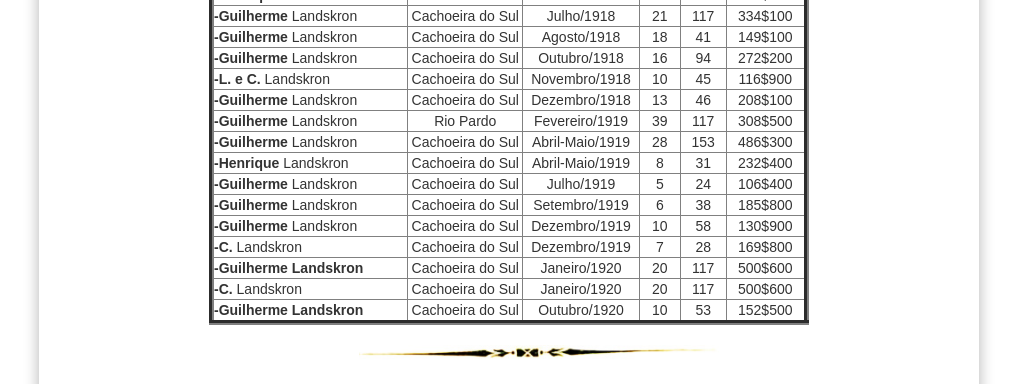
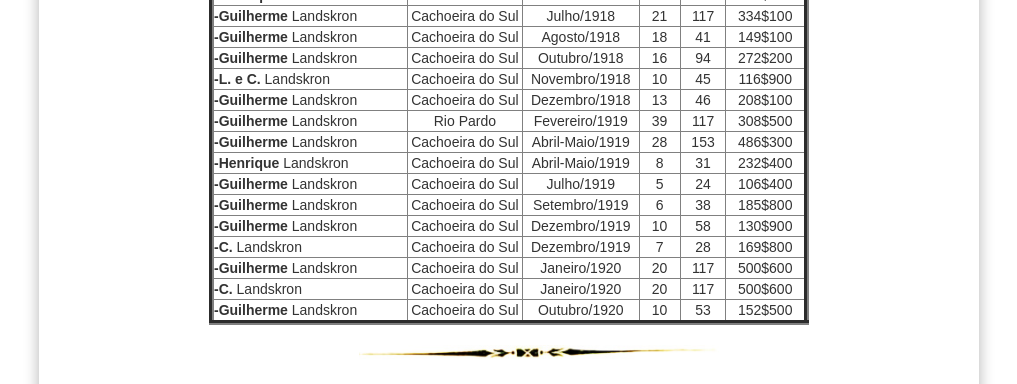
Before and after one commit to claudiovargas1955/claudiovargas1955.github.io, a Jekyll site: the page built from _pages/história-da-iasd-bosque.html, in a window 1280 px wide and 900 px high, scrolled down 1997 px. Shown: the top 384 px of the window, without its empty margins (131-1148 px from the left). Built offline with Jekyll 4.4.1, drawn with Linux system fonts in a browser that asks for light colours; some web fonts are replaced.

Commit message:
Update história-da-iasd-bosque.html

```diff
--- a/_pages/história-da-iasd-bosque.html
+++ b/_pages/história-da-iasd-bosque.html
@@ -299,7 +299,7 @@ Emilio Froemming.<br>
         </tr>
 
         <tr>
-           <td align="left" width="300px"><b>-Guilherme Landskron</td>
+           <td align="left" width="300px"><b>-Guilherme </b>Landskron</td>
            <td align="center" width="50px">Cachoeira do Sul</td>
            <td align="center">Janeiro/1920</td>
            <td align="center">20</td>
@@ -318,7 +318,7 @@ Emilio Froemming.<br>
         </tr>
 
         <tr>
-           <td align="left" width="300px"><b>-Guilherme Landskron</b></td>
+           <td align="left" width="300px"><b>-Guilherme</b> Landskron</td>
            <td align="center" width="50px">Cachoeira do Sul</td>
            <td align="center">Outubro/1920</td>
            <td align="center">10</td>
```
